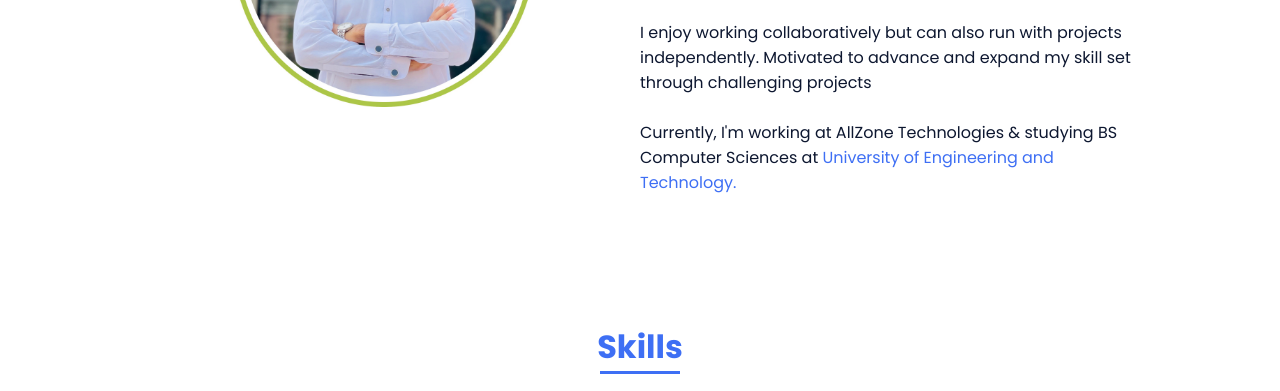
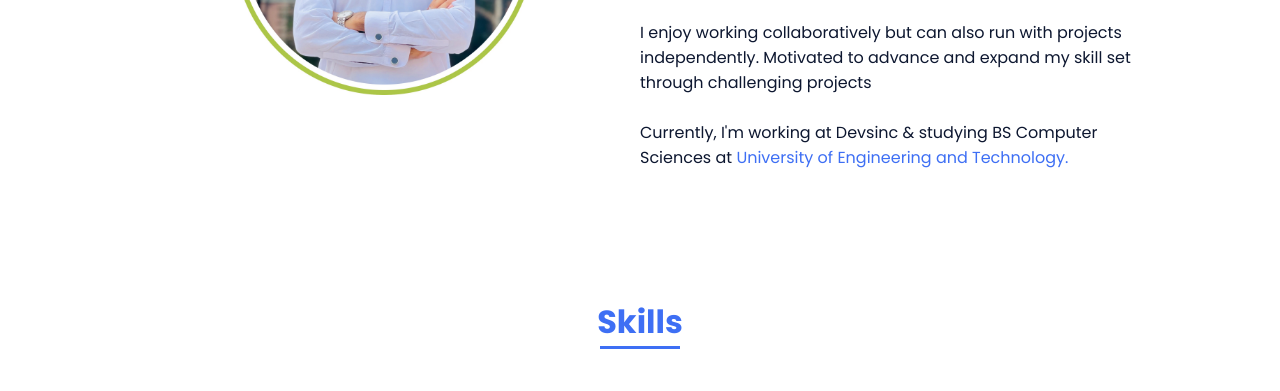
Before and after one commit to imuqeetchaudhary/profile, a plain HTML site: page index.html in a window 1280 px wide. Shown: the part 1140-1531 px from the top of the page. Drawn offline with nearby package versions, Linux system fonts and the light colour scheme.

Commit message:
Updated company info

```diff
--- a/index.html
+++ b/index.html
@@ -134,7 +134,7 @@
 						</p>
 						<br />
 						<p class="about__text">
-							Currently, I'm working at AllZone Technologies & studying BS Computer
+							Currently, I'm working at Devsinc & studying BS Computer
 							Sciences at<a class="uni" href="https://uet.edu.pk/">
 								University of Engineering and Technology.</a
 							>
```
